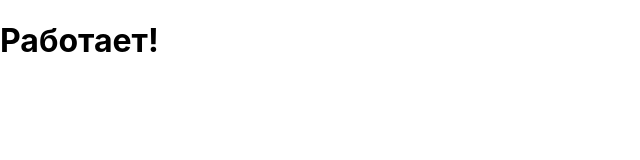
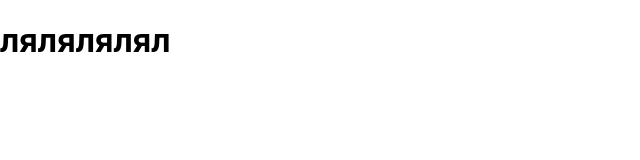
Before and after one commit to nayast/form-app, a React (Create React App) app in the folder form/: page / in a window 1280 px wide. Shown: the top 160 px of the page, without its empty margins (0-640 px from the left). Built offline with nearby package versions, Linux system fonts and the light colour scheme.

Commit message:
Changed app.js

```diff
--- a/form/src/App.js
+++ b/form/src/App.js
@@ -3,7 +3,7 @@
 function App() {
   return (
     <div className="App">
-      <h1>Работает!</h1>
+      <h1>лялялялял</h1>
     </div>
   );
 }
```
